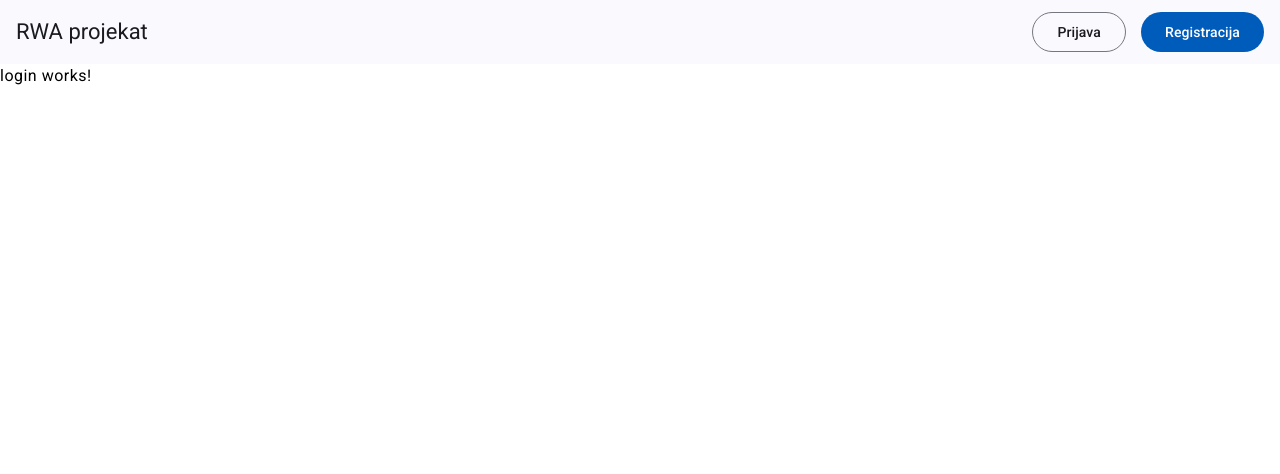
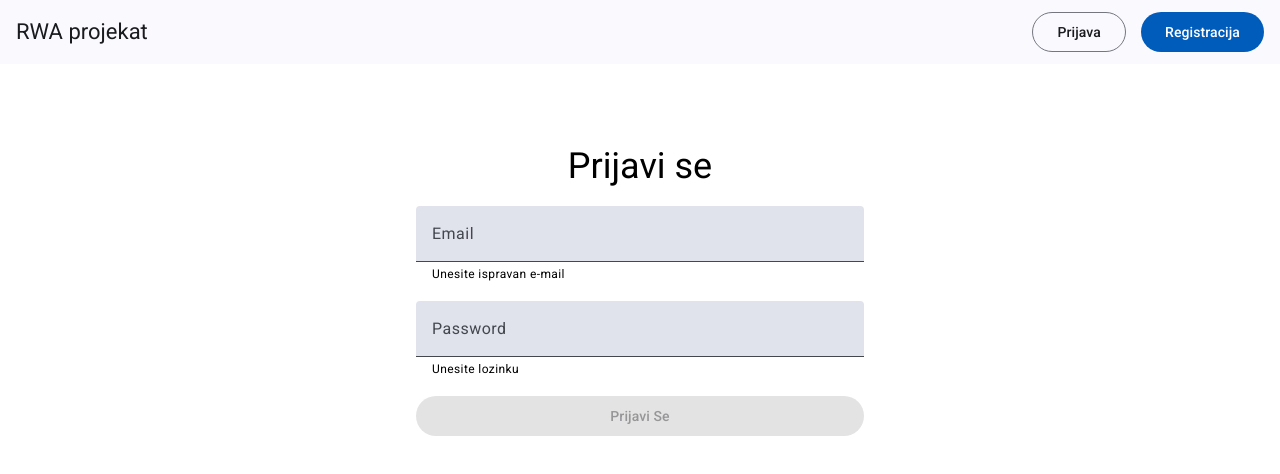
Before and after one commit to paunovicjovan/rwa-projekat, an Angular app in the folder frontend/: page /login in a window 1280 px wide. Shown: the top 474 px of the page. Built offline with nearby package versions, Linux system fonts and the light colour scheme.

Commit message:
napravljena reaktivna forma za login

```diff
--- a/frontend/src/app/app.module.ts
+++ b/frontend/src/app/app.module.ts
@@ -4,6 +4,7 @@ import { AppRoutingModule } from './app-routing.module';
 import { AppComponent } from './app.component';
 import { provideAnimationsAsync } from '@angular/platform-browser/animations/async';
 import { CoreModule } from './core/core.module';
+import { AuthModule } from './features/auth/auth.module';
 
 @NgModule({
   declarations: [
@@ -12,7 +13,8 @@ import { CoreModule } from './core/core.module';
   imports: [
     BrowserModule,
     AppRoutingModule,
-    CoreModule
+    CoreModule,
+    AuthModule
   ],
   providers: [
     provideAnimationsAsync()
--- a/frontend/src/app/features/auth/components/login/login.component.html
+++ b/frontend/src/app/features/auth/components/login/login.component.html
@@ -1 +1,16 @@
-<p>login works!</p>
+<div class="wrapper">
+    <h3 style="text-align: center;">Prijavi se</h3>
+    <form [formGroup]="loginForm" (ngSubmit)="onLoginFormSubmit()">
+        <div class="container">
+            <mat-form-field>
+                <input matInput placeholder="Email" formControlName="email">
+                <mat-hint *ngIf="loginForm.controls['email'].errors">Unesite ispravan e-mail</mat-hint>
+            </mat-form-field>
+            <mat-form-field>
+                <input matInput type="password" placeholder="Password" formControlName="password">
+            <mat-hint *ngIf="loginForm.controls['password'].errors">Unesite lozinku</mat-hint>
+            </mat-form-field>
+            <button mat-flat-button color="primary" [disabled]="loginForm.invalid" type="submit">Prijavi Se</button>
+        </div>
+    </form>
+</div>
--- a/frontend/src/app/features/auth/components/login/login.component.scss
+++ b/frontend/src/app/features/auth/components/login/login.component.scss
@@ -0,0 +1,23 @@
+.wrapper {
+    display: flex;
+    justify-content: center;
+    align-items: center;
+    flex-direction: column;
+    padding: 80px;
+}
+
+form {
+    width: clamp(250px, 40%, 600px);
+}
+
+.container {
+    display: flex;
+    flex-direction: column;
+    align-items: center;
+    justify-content: space-between;
+    height: 230px;
+}
+
+.container > * {
+    width: 100%;
+}
--- a/frontend/src/app/features/auth/components/login/login.component.ts
+++ b/frontend/src/app/features/auth/components/login/login.component.ts
@@ -1,10 +1,28 @@
-import { Component } from '@angular/core';
+import { Component, OnInit } from '@angular/core';
+import { FormBuilder, FormGroup, Validators } from '@angular/forms';
 
 @Component({
   selector: 'app-login',
   templateUrl: './login.component.html',
   styleUrl: './login.component.scss'
 })
-export class LoginComponent {
+export class LoginComponent implements OnInit {
+  loginForm!: FormGroup;
+
+  constructor(private formBuilder: FormBuilder) {}
+
+  ngOnInit(): void {
+    this.loginForm = this.formBuilder.group({
+      email: [null, [
+        Validators.required,
+        Validators.email
+      ]],
+      password: [null, [Validators.required]]
+    })
+  }
+
+  onLoginFormSubmit() {
+    console.log(this.loginForm.getRawValue());
+  }
 
 }
```
Also changed, not shown: frontend/src/app/features/auth/auth.module.ts (+10 -2 lines).
